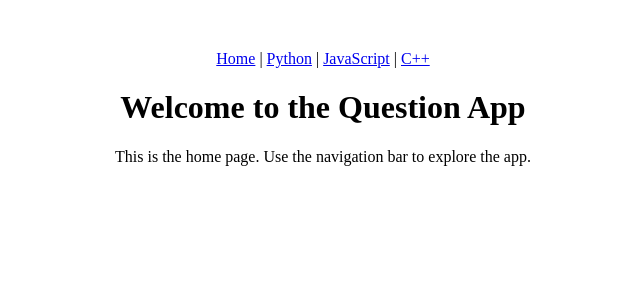
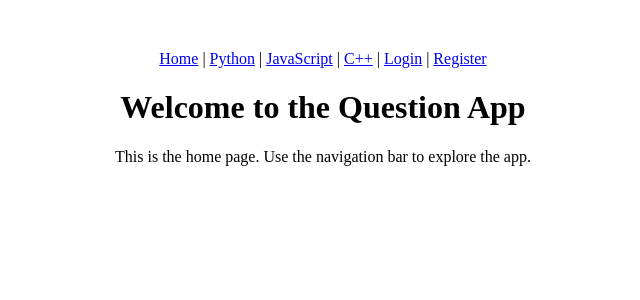
Before and after one commit to alexander-john/question-app-prototype-1, a React (Vite) app in the folder question-app/: page / in a window 1280 px wide. Shown: the top 300 px of the page, without its empty margins (317-957 px from the left). Built offline with nearby package versions, Linux system fonts and the light colour scheme.

Commit message:
feat: enhance navigation by adding Login and Register links

```diff
--- a/question-app/src/components/NavigationComponent.jsx
+++ b/question-app/src/components/NavigationComponent.jsx
@@ -6,7 +6,9 @@ const NavigationComponent = () => {
         <nav>
             <Link to="/">Home</Link> | <Link to="/python">Python</Link> |{" "}
             <Link to="/javascript">JavaScript</Link> |{" "}
-            <Link to="/cplusplus">C++</Link>
+            <Link to="/cplusplus">C++</Link> |{" "}
+            <Link to="/login">Login</Link> |{" "}
+            <Link to="/register">Register</Link>
         </nav>
     );
 };
--- a/question-app/src/routes/RoutesComponent.jsx
+++ b/question-app/src/routes/RoutesComponent.jsx
@@ -16,13 +16,9 @@ const RoutesComponent = () => {
             <Route path="/" element={<Home />} />
             <Route path="/python" element={<PythonPage />} />
             <Route path="/javascript" element={<JavaScriptPage />} />
-
-            {/* <Route path="/languages/python/questions" element={<PythonQuestions />} />
-            <Route path="/questions" element={<QuestionPage />} />
             <Route path="/register" element={<Register />} />
             <Route path="/login" element={<Login />} />
-            <Route path="/multiple-choice" element={<MultipleChoicePage />} />
-            <Route path="/dashboard" element={<Dashboard />} /> */}
+            <Route path="/dashboard" element={<Dashboard />} />
         </Routes>
     );
 };
```
